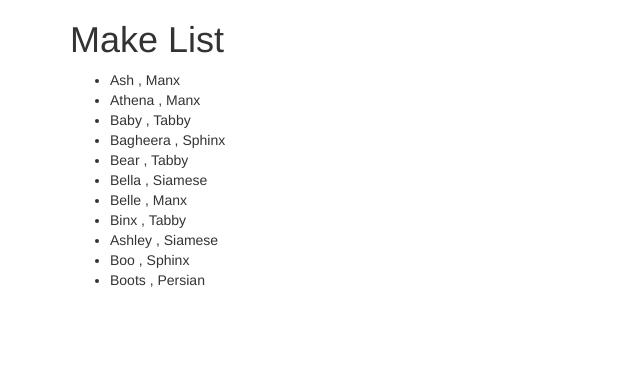
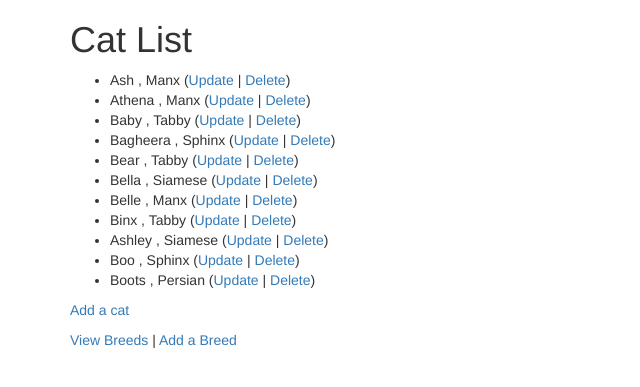
Before and after one commit to cambridgeBlueMan/mysite, a Django app: page /cats/ in a window 1280 px wide. Shown: the top 387 px of the page, without its empty margins (0-640 px from the left). Run offline with Django 3.2, Linux system fonts and the light colour scheme; a user stored in the database is signed in; data comes from the database, SQL or seed files in the repository; both versions use the stored data as it was after the commit; some libraries are stand-ins or nearby versions.

Commit message:
cat crud pretty well all working, but may need a little bit of a tidy

```diff
--- a/cats/scripts/cats_load.py
+++ b/cats/scripts/cats_load.py
@@ -7,7 +7,7 @@ import csv  # https://docs.python.org/3/library/csv.html
 from cats.models import Cat, Breed
 
 def run():
-    fhand = open('cats/meow.csv')
+    fhand = open('cats/meow_short.csv')
     reader = csv.reader(fhand)
     next(reader)  # Advance past the header
 
--- a/cats/templates/cats/cat_list.html
+++ b/cats/templates/cats/cat_list.html
@@ -1,27 +1,27 @@
 {% extends "base_bootstrap.html" %}
 
 {% block content %}
-  <h1>Make List</h1>
+  <h1>Cat List</h1>
   {% if cat_list %}
   <ul>
     {% for cat in cat_list %}
 
       <li>
           {{ cat.nickname }} , {{cat.breed}}
-          {% comment %}
+
          (<a href="{% url 'cats:cat_update' cat.id %}">Update</a> |
           <a href="{% url 'cats:cat_delete' cat.id %}">Delete</a>)
-          {% endcomment %}
+
       </li>
     {% endfor %}
   </ul>
   {% else %}
     <p>There are no cats in the library.</p>
   {% endif %}
-  {% comment %}
   <p><a href="{% url 'cats:cat_create' %}">Add a cat</a></p>
+
   <p>
-    <a href="{% url 'cats:all' %}">Back to cats</a>
+    <a href="{% url 'cats:breed_list' %}">View Breeds</a> |
+    <a href="{% url 'cats:breed_create' %}">Add a Breed</a>
   </p>
-  {% endcomment %}
 {% endblock %}
--- a/cats/urls.py
+++ b/cats/urls.py
@@ -6,13 +6,13 @@ from django.views.generic import TemplateView
 app_name = 'cats'
 urlpatterns = [
     path('', views.MainView.as_view(), name='all'),
-    #path('main/create/', views.AutoCreate.as_view(), name='auto_create'),
-    #path('main/<int:pk>/update/', views.AutoUpdate.as_view(), name='auto_update'),
-    #path('main/<int:pk>/delete/', views.AutoDelete.as_view(), name='auto_delete'),
-    #path('lookup/', views.MakeView.as_view(), name='make_list'),
-    #path('lookup/create/', views.MakeCreate.as_view(), name='make_create'),
-    #path('lookup/<int:pk>/update/', views.MakeUpdate.as_view(), name='make_update'),
-    #path('lookup/<int:pk>/delete/', views.MakeDelete.as_view(), name='make_delete'),
+    path('main/create/', views.CatCreate.as_view(), name='cat_create'),
+    path('main/<int:pk>/update/', views.CatUpdate.as_view(), name='cat_update'),
+    path('main/<int:pk>/delete/', views.CatDelete.as_view(), name='cat_delete'),
+    path('lookup/', views.BreedView.as_view(), name='breed_list'),
+    path('lookup/create/', views.BreedCreate.as_view(), name='breed_create'),
+    path('lookup/<int:pk>/update/', views.BreedUpdate.as_view(), name='breed_update'),
+    path('lookup/<int:pk>/delete/', views.BreedDelete.as_view(), name='breed_delete'),
 ]
 
 # Note that make_ and auto_ give us uniqueness within this application
--- a/cats/views.py
+++ b/cats/views.py
@@ -23,13 +23,14 @@ class MainView(LoginRequiredMixin, View):
         ctx = {'cat_list': al}
         return render(request, 'cats/cat_list.html', ctx)
 
+
+class BreedView(LoginRequiredMixin, View):
+    def get(self, request):
+        ml = Breed.objects.all()
+        ctx = {'breed_list': ml}
+        return render(request, 'cats/breed_list.html', ctx)
+
 """
-class MakeView(LoginRequiredMixin, View):
-    def get(self, request):
-        ml = Make.objects.all()
-        ctx = {'make_list': ml}
-        return render(request, 'autos/make_list.html', ctx)
-
 
 # We use reverse_lazy() because we are in "constructor attribute" code
 # that is run before urls.py is completely loaded
@@ -93,27 +94,47 @@ class MakeDelete(LoginRequiredMixin, View):
         make.delete()
         return redirect(self.success_url)
 
-
+"""
 # Take the easy way out on the main table
 # These views do not need a form because CreateView, etc.
 # Build a form object dynamically based on the fields
 # value in the constructor attributes
-class AutoCreate(LoginRequiredMixin, CreateView):
-    model = Auto
+
+# BREEDS
+
+class BreedCreate(LoginRequiredMixin, CreateView):
+    model = Breed
     fields = '__all__'
-    success_url = reverse_lazy('autos:all')
+    success_url = reverse_lazy('cats:breed_list')
+
+class BreedUpdate(LoginRequiredMixin, UpdateView):
+    model = Breed
+    fields = '__all__'
+    success_url = reverse_lazy('cats:breed_list')
 
 
-class AutoUpdate(LoginRequiredMixin, UpdateView):
-    model = Auto
+class BreedDelete(LoginRequiredMixin, DeleteView):
+    model = Breed
     fields = '__all__'
-    success_url = reverse_lazy('autos:all')
+    success_url = reverse_lazy('cats:breed_list')
+
+# CATS
+class CatCreate(LoginRequiredMixin, CreateView):
+    model = Cat
+    fields = '__all__'
+    success_url = reverse_lazy('cats:all')
 
 
-class AutoDelete(LoginRequiredMixin, DeleteView):
-    model = Auto
+class CatUpdate(LoginRequiredMixin, UpdateView):
+    model = Cat
     fields = '__all__'
-    success_url = reverse_lazy('autos:all')
+    success_url = reverse_lazy('cats:all')
+
+
+class CatDelete(LoginRequiredMixin, DeleteView):
+    model = Cat
+    fields = '__all__'
+    success_url = reverse_lazy('cats:all')
 
 # We use reverse_lazy rather than reverse in the class attributes
 # because views.py is loaded by urls.py and in urls.py as_view() causes
@@ -123,5 +144,3 @@ class AutoDelete(LoginRequiredMixin, DeleteView):
 # References
 
 # https://docs.djangoproject.com/en/3.0/ref/class-based-views/generic-editing/#createview
-
-"""
```
Also changed, not shown: cats/meow_short.csv (added, +16 -0 lines), cats/templates/cats/breed_confirm_delete.html (added, +14 -0 lines), cats/templates/cats/breed_form.html (added, +15 -0 lines), cats/templates/cats/breed_list.html (added, +26 -0 lines), cats/templates/cats/cat_confirm_delete.html (added, +14 -0 lines), cats/templates/cats/cat_form.html (added, +12 -0 lines), db.sqlite3.
